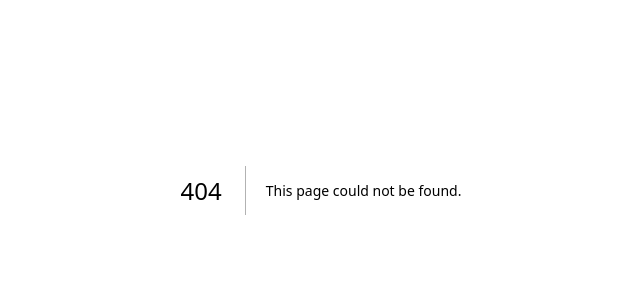
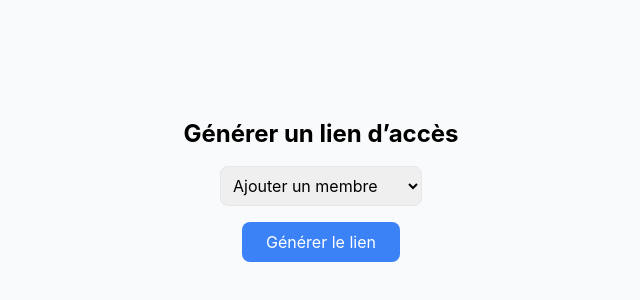
Before and after one commit to allanbavajee/soultrack, a Next.js app: page /generate-link in a window 1280 px wide. Before the commit this address had no page. Shown: the part 210-510 px from the top of the page, without its empty margins (319-959 px from the left). Built offline with nearby package versions, Linux system fonts and the light colour scheme; no server answers.

Commit message:
Create generate-link.js

```diff
--- /dev/null
+++ b/pages/generate-link.js
@@ -0,0 +1,54 @@
+import { useState } from "react";
+import { supabase } from "../lib/supabaseClient";
+
+export default function GenerateLink() {
+  const [role, setRole] = useState("add_member");
+  const [link, setLink] = useState("");
+
+  const generateToken = async () => {
+    const token = Math.random().toString(36).substring(2, 10).toUpperCase(); // simple token
+    const { data, error } = await supabase
+      .from("access_tokens")
+      .insert([
+        { token, role, created_by: supabase.auth.user()?.id, used: false }
+      ]);
+
+    if (!error) {
+      setLink(`${window.location.origin}/access?token=${token}`);
+    }
+  };
+
+  return (
+    <div className="min-h-screen flex flex-col items-center justify-center bg-gray-50 p-6">
+      <h1 className="text-2xl font-bold mb-4">Générer un lien d’accès</h1>
+
+      <select
+        value={role}
+        onChange={(e) => setRole(e.target.value)}
+        className="mb-4 p-2 border rounded-lg"
+      >
+        <option value="add_member">Ajouter un membre</option>
+        <option value="add_evangelise">Ajouter un évangélisé</option>
+      </select>
+
+      <button
+        onClick={generateToken}
+        className="px-6 py-2 bg-blue-500 text-white rounded-lg hover:bg-blue-600"
+      >
+        Générer le lien
+      </button>
+
+      {link && (
+        <div className="mt-4 p-4 border rounded-lg bg-white w-full max-w-md text-center">
+          <p className="break-all">{link}</p>
+          <button
+            onClick={() => navigator.clipboard.writeText(link)}
+            className="mt-2 px-4 py-2 bg-green-500 text-white rounded-lg hover:bg-green-600"
+          >
+            Copier le lien
+          </button>
+        </div>
+      )}
+    </div>
+  );
+}
```
